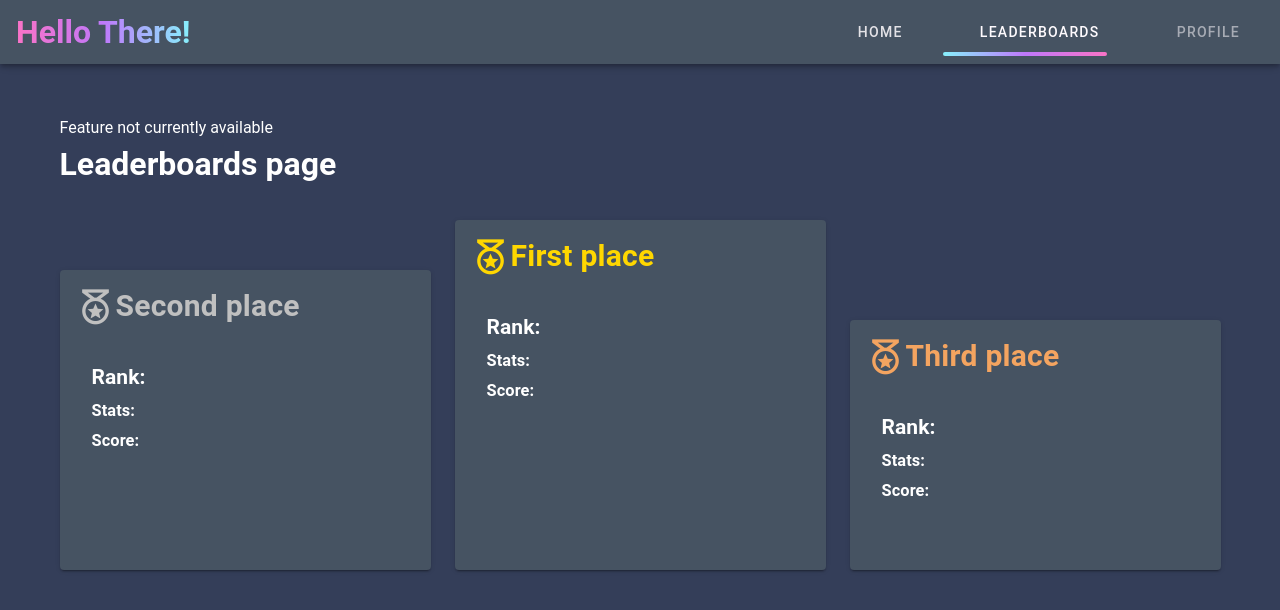
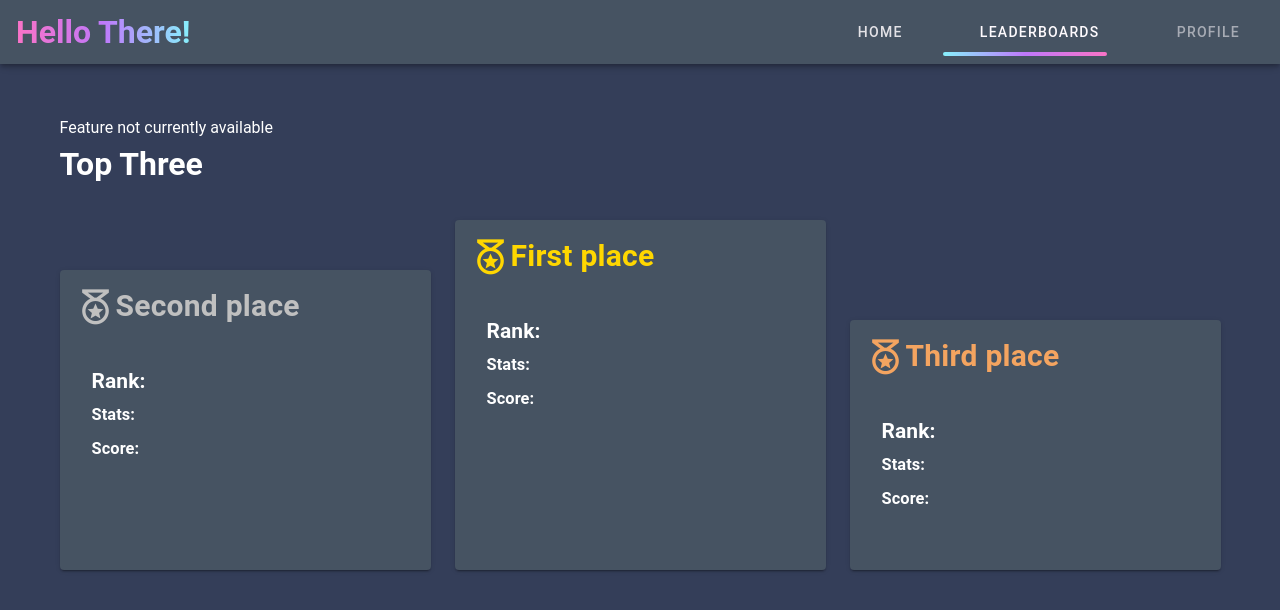
Before and after one commit to jaedonTuks/hellothere, a Vue app in the folder client/: page /leaderboards in a window 1280 px wide. Shown: the top 610 px of the page. Built offline with nearby package versions, Linux system fonts and the light colour scheme; no server answers; the HTML template or start-up script is replaced by a standard one; what vue-apexcharts would draw is missing.

Commit message:
Leaderboards
- updating some basic styling

Todo:
- update once info from #6 user info completed
- add leaderboard top 20

Issue: #5

```diff
--- a/client/src/components/LeaderBoardCardInfo.vue
+++ b/client/src/components/LeaderBoardCardInfo.vue
@@ -1,9 +1,9 @@
 <template>
   <v-card-text class="mt-4">
       <h1>{{ userInfo.username }}</h1>
-      <h2 class="mt-2">Rank: {{userInfo.rank}}</h2>
+      <h2 class="mt-3">Rank: {{userInfo.rank}}</h2>
       <h3 class="mt-3">Stats: {{userInfo.stats}}</h3>
-      <h3 class="mt-2">Score: {{userInfo.rank}}</h3>
+      <h3 class="mt-3">Score: {{userInfo.rank}}</h3>
   </v-card-text>
 </template>
 
--- a/client/src/views/Leaderboards.vue
+++ b/client/src/views/Leaderboards.vue
@@ -4,7 +4,7 @@
       Feature not currently available
     </div>
     <div class="topThree">
-      <h1>Leaderboards page</h1>
+      <h1>Top Three</h1>
       <v-row class="mt-5">
         <v-col class="secondPlace" cols="4">
           <v-card color="accent" height="300">
```
